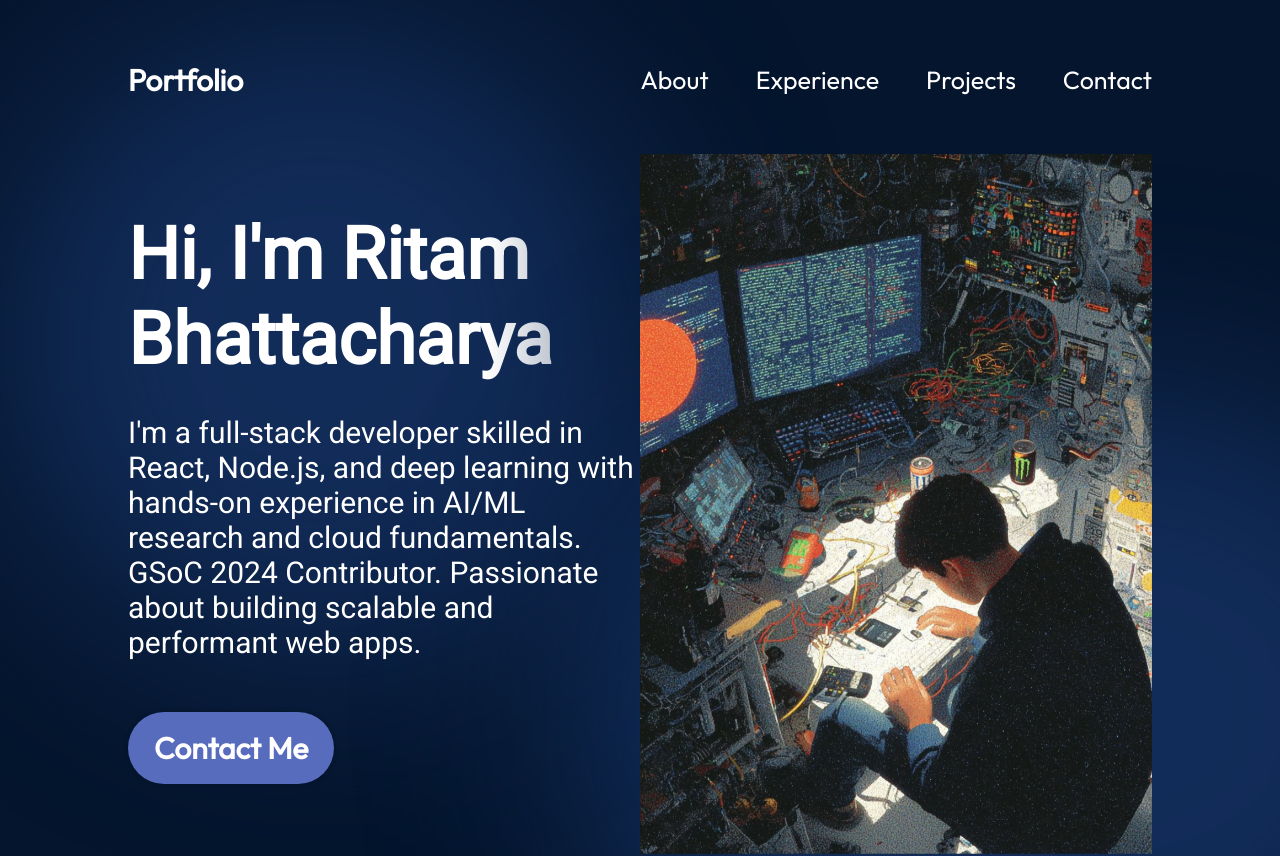
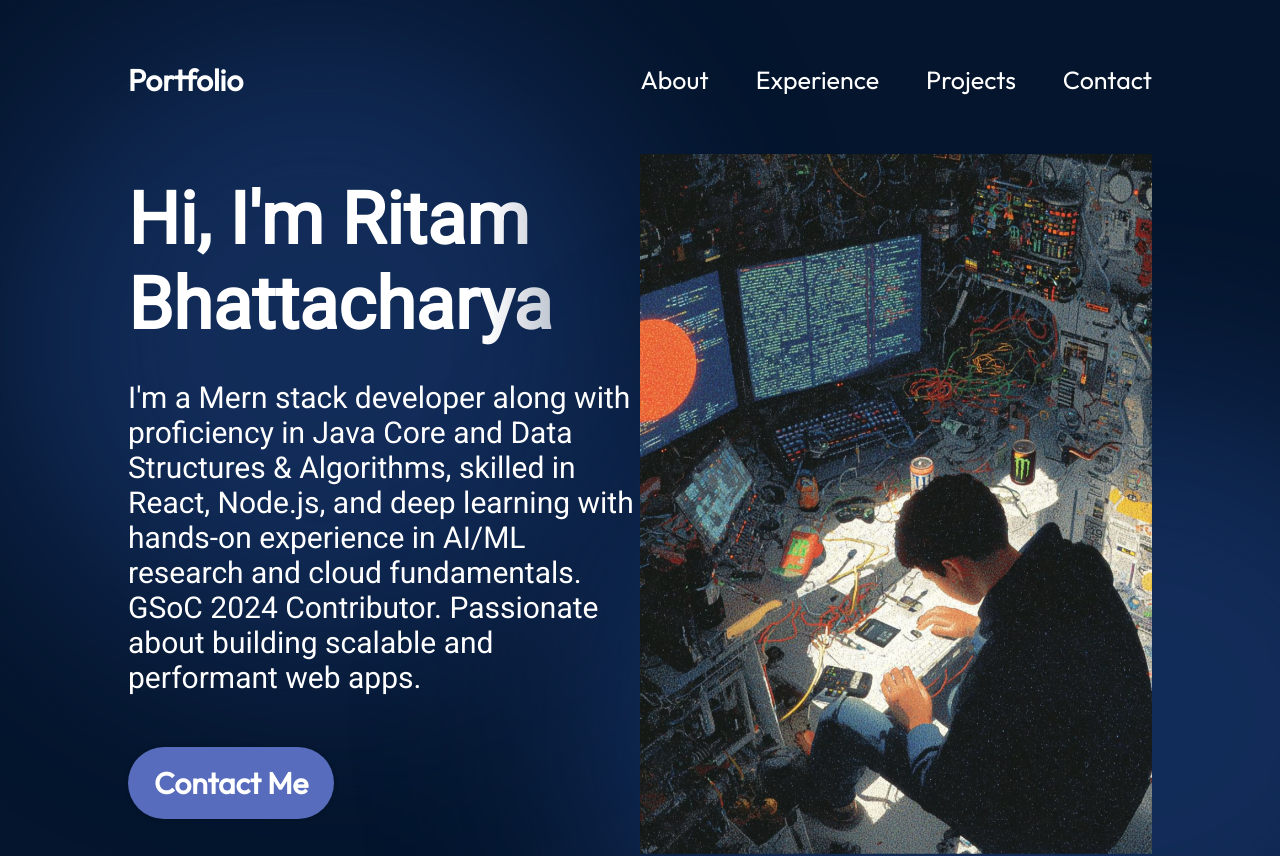
Before and after one commit to Ramben0909/Portfolio, a React (Vite) app: page / in a window 1280 px wide. Shown: the top 856 px of the page. Built offline with nearby package versions, Linux system fonts and the light colour scheme.

Commit message:
modified hero

```diff
--- a/src/components/Hero/Hero.jsx
+++ b/src/components/Hero/Hero.jsx
@@ -9,7 +9,7 @@ export const Hero = () => {
       <div className={styles.content}>
         <h1 className={styles.title}>Hi, I'm Ritam Bhattacharya</h1>
         <p className={styles.description}>
-          I'm a full-stack developer skilled in React, Node.js, and deep learning with hands-on experience in AI/ML research and cloud fundamentals. GSoC 2024 Contributor. Passionate about building scalable and performant web apps.
+          I'm a Mern stack developer along with proficiency in Java Core and Data Structures & Algorithms, skilled in React, Node.js, and deep learning with hands-on experience in AI/ML research and cloud fundamentals. GSoC 2024 Contributor. Passionate about building scalable and performant web apps.
         </p>
         <a href="mailto:ritambhattacharya2003@gmail.com" className={styles.contactBtn}>
           Contact Me
```
